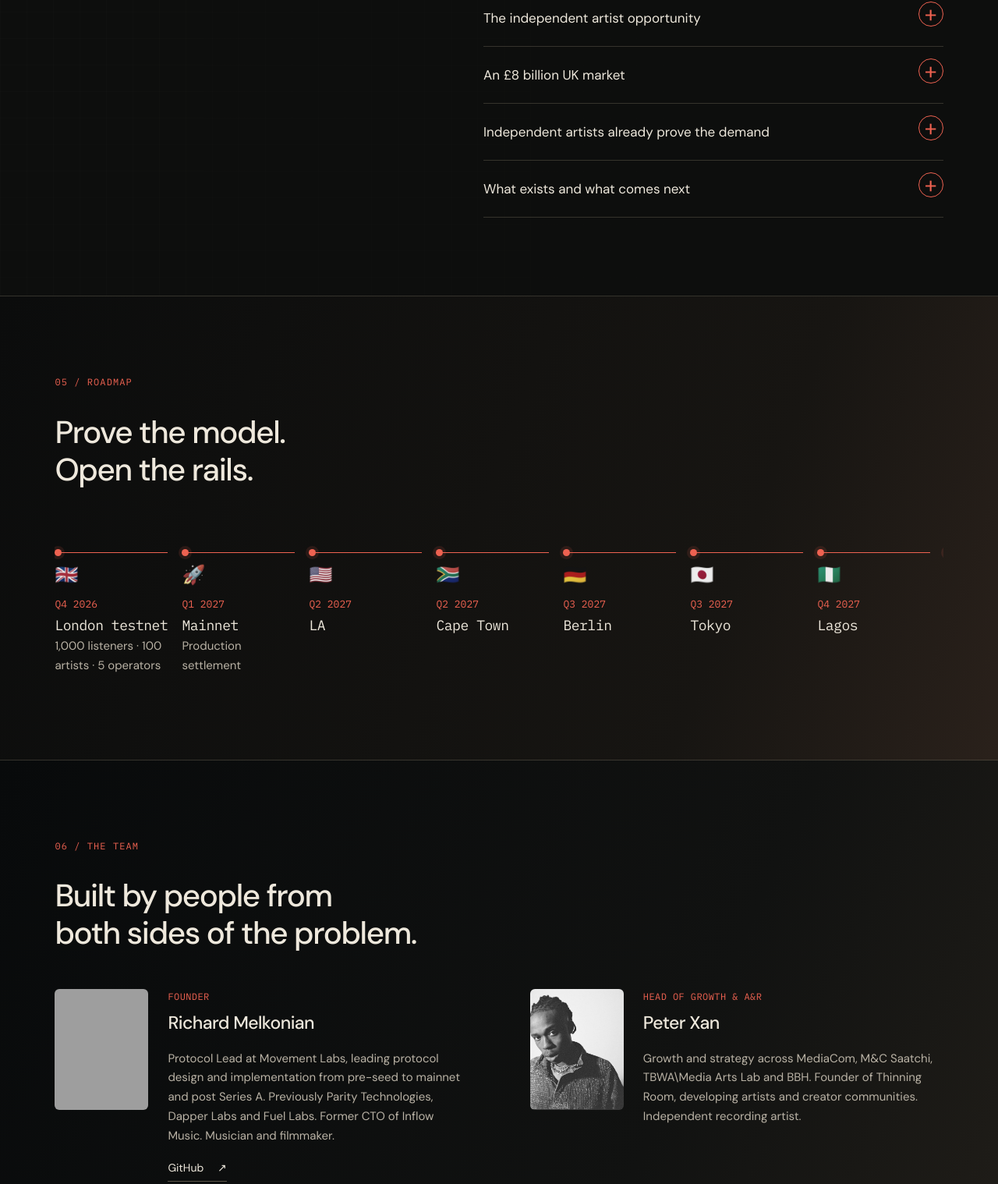
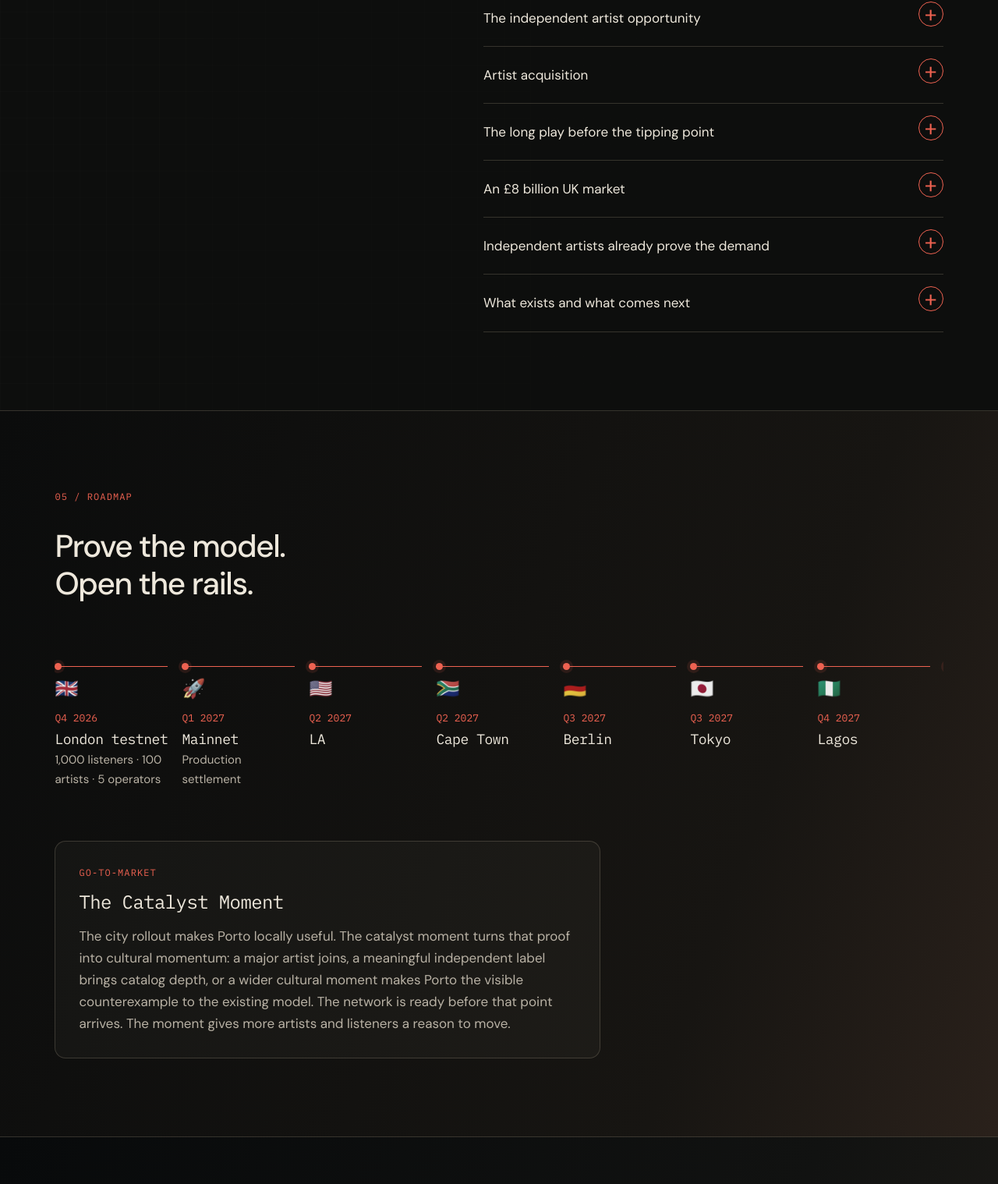
Before and after one commit to porto-labs-xyz/lander, a Gatsby site: page / in a window 1280 px wide. Shown: the part 4196-5714 px from the top of the page at 78% size. Built offline with nearby package versions, Linux system fonts and the light colour scheme; Gatsby itself is replaced by a stand-in of ours; grey boxes are pictures that could not be loaded.

Commit message:
Add catalyst moment to rollout strategy

```diff
--- a/src/pages/index.jsx
+++ b/src/pages/index.jsx
@@ -154,6 +154,8 @@ const IndexPage = () => {
             <details><summary>Valid plays and clear accounting</summary><p>Each play must meet the network’s validity requirements before it becomes a settlement record. This creates an auditable trail from a listener’s playback to the work it funded, instead of asking artists and rights holders to accept an opaque report.</p></details>
             <details><summary>Listener-centric settlement</summary><p>Listener revenue is allocated across the works that listener actually streamed, weighted by valid listening duration. Registered rights splits then determine the rights-holder allocation. Plays accrue during an epoch and settle automatically at its boundary. The Beta specification uses daily epochs.</p></details>
             <details><summary>The independent artist opportunity</summary><p>There are now 8.2 million self-releasing artists, and their numbers are growing three-and-a-half times faster than their revenues. Porto is the platform for independent artists to grow and flourish with the fanbases they already built. We do not need every listener on day one. We need each artist’s most engaged fans. Artist brings fans. Fans become the network. The network attracts more artists.</p><p className="source-line"><a href="https://www.musicbusinessworldwide.com/global-recorded-music-revenues-rose-6-5-to-36-2bn-in-2024-says-midia-research/" target="_blank" rel="noopener noreferrer">Source: MIDiA Research, reported by Music Business Worldwide ↗</a></p></details>
+            <details><summary>Artist acquisition</summary><p>Artist acquisition is an active part of Porto’s strategy. Active negotiations are under way with major A-list artists, while dedicated A&amp;R efforts are reaching thousands of independent artists. These routes are complementary: major artists can create a defining early moment, while independent artists build the catalog and local communities that make the network durable.</p></details>
+            <details><summary>The long play before the tipping point</summary><p>Porto does not need to replace Spotify overnight. An artist’s most committed fans can be the first listeners on the network. Scale that across thousands of artists and the catalog grows, network effects compound and the next artist has a stronger reason to join.</p></details>
             <details><summary>An £8 billion UK market</summary><p>UK music contributed a record £8.0 billion to the economy in 2024, generated £4.8 billion in exports and supported 220,000 jobs. This is a major cultural export with an infrastructure ownership problem. The money is there. The growth is real. The question is who captures the value.</p><p className="source-line"><a href="https://www.ukmusic.org/research-reports/this-is-music-2025/" target="_blank" rel="noopener noreferrer">Source: UK Music, This Is Music 2025 ↗</a></p></details>
             <details><summary>Independent artists already prove the demand</summary><p>Skepta self-released the Mercury Prize-winning <em>Konnichiwa</em> through his own label. Stormzy’s <em>Gang Signs &amp; Prayer</em> was the first grime album to reach UK number one. Little Simz has released through her own label, Age 101, including the Mercury Prize-winning <em>Sometimes I Might Be Introvert</em>. These artists built audiences and cultural value independently. Porto gives that independence an infrastructure layer.</p></details>
             <details><summary>What exists and what comes next</summary><p>A local, geo-targeted content delivery network is built in the MVP. London is the starting point. The next milestone is a testnet with working streams and payouts, followed by expansion to more cities and mainnet. Opening the rails to other platforms is a roadmap ambition.</p></details>
@@ -163,6 +165,7 @@ const IndexPage = () => {
         <section className="section roadmap-section" id="roadmap">
           <p className="eyebrow">05 / Roadmap</p><h2>Prove the model.<br /> Open the rails.</h2>
           <div className="roadmap"><div><span className="roadmap-flag">🇬🇧</span><span className="roadmap-date">Q4 2026</span><h3>London testnet</h3><p>1,000 listeners · 100 artists · 5 operators</p></div><div><span className="roadmap-flag">🚀</span><span className="roadmap-date">Q1 2027</span><h3>Mainnet</h3><p>Production settlement</p></div><div><span className="roadmap-flag">🇺🇸</span><span className="roadmap-date">Q2 2027</span><h3>LA</h3></div><div><span className="roadmap-flag">🇿🇦</span><span className="roadmap-date">Q2 2027</span><h3>Cape Town</h3></div><div><span className="roadmap-flag">🇩🇪</span><span className="roadmap-date">Q3 2027</span><h3>Berlin</h3></div><div><span className="roadmap-flag">🇯🇵</span><span className="roadmap-date">Q3 2027</span><h3>Tokyo</h3></div><div><span className="roadmap-flag">🇳🇬</span><span className="roadmap-date">Q4 2027</span><h3>Lagos</h3></div><div><span className="roadmap-flag">🇺🇸</span><span className="roadmap-date">Q4 2027</span><h3>New York</h3><p>Global launch milestone</p></div></div>
+          <div className="roadmap-catalyst"><p className="eyebrow">Go-to-market</p><h3>The Catalyst Moment</h3><p>The city rollout makes Porto locally useful. The catalyst moment turns that proof into cultural momentum: a major artist joins, a meaningful independent label brings catalog depth, or a wider cultural moment makes Porto the visible counterexample to the existing model. The network is ready before that point arrives. The moment gives more artists and listeners a reason to move.</p></div>
         </section>
 
           <section className="section team-section" id="team">
--- a/src/styles/global.css
+++ b/src/styles/global.css
@@ -247,6 +247,10 @@ h1, .site-header nav, .button, .footer-brand { font-family: var(--mono); }
 .roadmap-date { font-family: var(--mono); color: var(--accent); font-size: 13px; }
 .roadmap h3 { font-family: var(--mono); color: var(--paper); font-size: 18px; font-weight: 400; margin: 2px 0 2px; }
 .roadmap p { color: var(--muted); font-size: 15px; max-width: 560px; }
+.roadmap-catalyst { max-width: 700px; margin-top: 58px; padding: 30px; border: 1px solid var(--line); border-radius: 14px; background: rgba(221,207,180,.035); }
+.roadmap-catalyst .eyebrow { margin-bottom: 12px; }
+.roadmap-catalyst h3 { font-family: var(--mono); color: var(--paper); font-size: 24px; font-weight: 400; margin-bottom: 14px; }
+.roadmap-catalyst p:last-child { font-size: 17px; }
 @media (max-width: 900px) { .roadmap { grid-template-columns: repeat(8, 155px); } }
 .site-header { background: rgba(9,11,12,.94); }
 .product-section h2, .join-section h2 { font-family: var(--mono); color: var(--accent); font-weight: 400; font-size: clamp(28px, 2.8vw, 42px); letter-spacing: -.045em; line-height: 1.3; }
```
